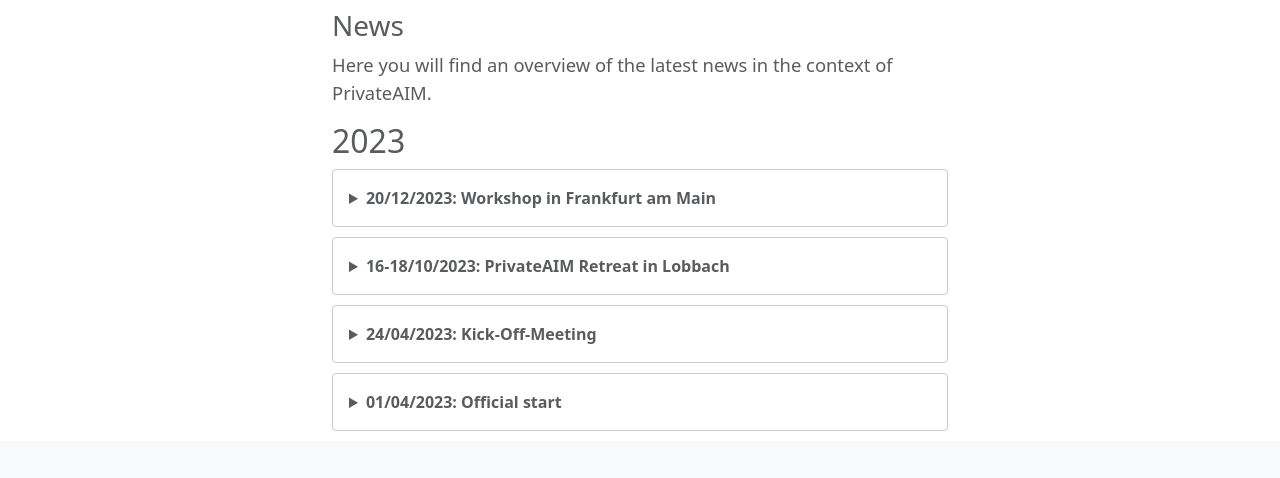
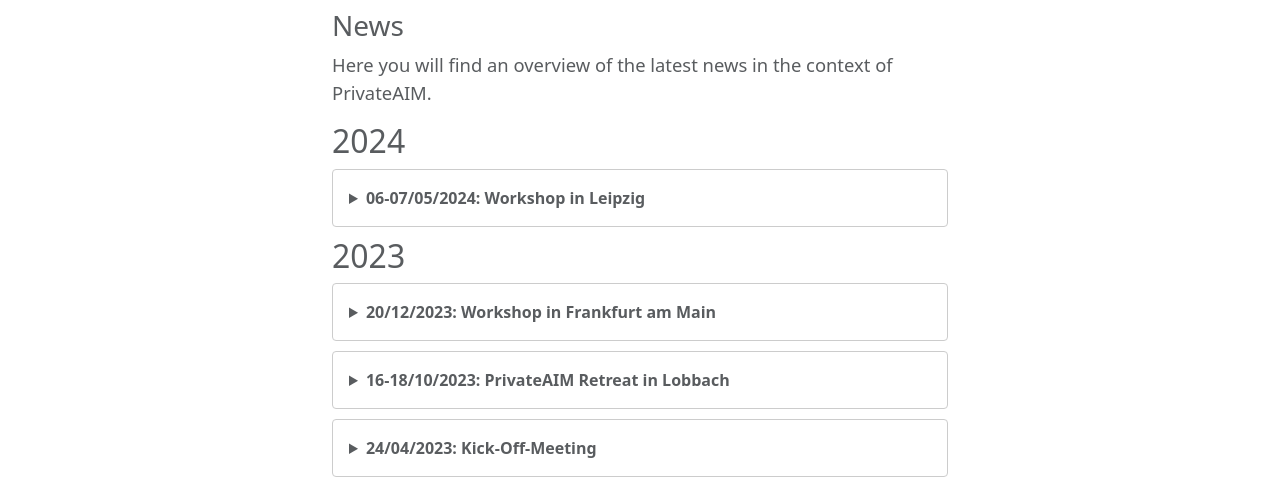
Before and after one commit to BIH-MI/private-aim-website, a plain HTML site: page eng/news.html in a window 1280 px wide. Shown: the part 85-563 px from the top of the page. Drawn offline with nearby package versions, Linux system fonts and the light colour scheme.

Commit message:
Update news.html

```diff
--- a/eng/news.html
+++ b/eng/news.html
@@ -102,6 +102,12 @@
     <h3 class="main-header">News</h3>
     <p class="text">Here you will find an overview of the latest news in the context of PrivateAIM.</p>
 
+    <h2>2024</h2>
+    <details class="custom-details p-3">
+      <summary>06-07/05/2024: Workshop in Leipzig</summary>
+      <p class="mt-2">At our two-day #PrivateAIM workshop in the venerable Albertina Library of the @UniLeipzig, the Minimal Viable Product (MVP) of the FLAME platform was presented. In various breakout sessions, topics related to the FLAME architecture were then addressed in depth, various use cases and DIZ integration were discussed and next steps were defined. Many thanks to all participants for the interesting exchange! #PrivateAIM #Workshop #Leipzig #FLAME</p>
+      <img src="../images/news/news_leipzig-workshop.jpg" alt="workshop_photo" class="responsive-image">
+    </details>
     <h2>2023</h2>
     <details class="custom-details p-3">
       <summary>20/12/2023: Workshop in Frankfurt am Main</summary>
```
